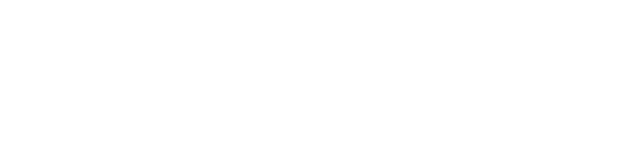
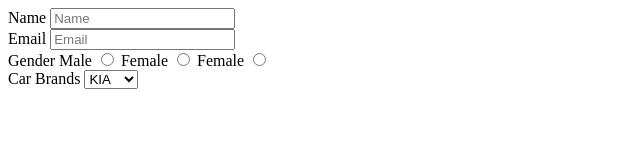
Before and after one commit to acciojob/signup-form-car-avinash-create, a website: page main.html in a window 1280 px wide. Shown: the whole page, without its empty margins (0-640 px from the left). Drawn offline with Linux system fonts and the light colour scheme.

Commit message:
created a submission

```diff
--- a/main.html
+++ b/main.html
@@ -7,6 +7,27 @@
 </head>
 
 <body>
+	<form method="post">
+
+		<label for="name">Name</label>
+		<input type ="text" id="name" name ="name" placeholder ="Name" required ><br>
+		<label for="name">Email</label>
+		<input type ="email" id="email" name ="email" placeholder ="Email" required><br>
+		<label>Gender</label>
+		<label for="gender_m">Male</label>
+		<input id="gender_m" type="radio" name="gender" required>
+		<label for="gender_f">Female</label>
+		<input id="gender_f" type="radio" name="gender" required>
+		<label for="gender_f">Female</label>
+		<input id="gender_f" type="radio" name="gender" required><br>
+		<label for="cars">Car Brands</label>
+		<select id ="cars" placeholder ="--Please choose an option--" required>
+			<option>KIA</option>
+			<option>TATA</option>
+			<option>AUDI</option>
+		</select>
+
+<br>
 	<!-- the entire body must be written by student -->
     <script type="text/javascript" src="./script.js">
 </script>
```
